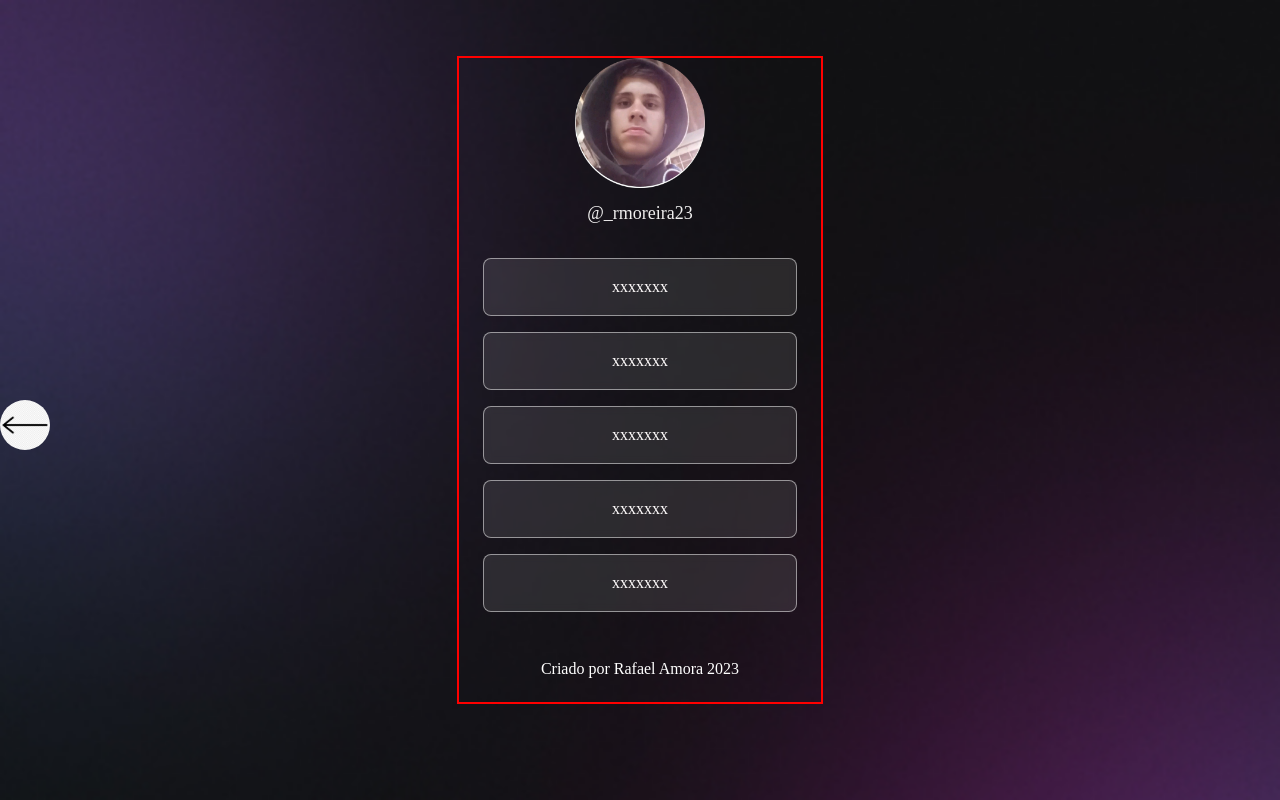
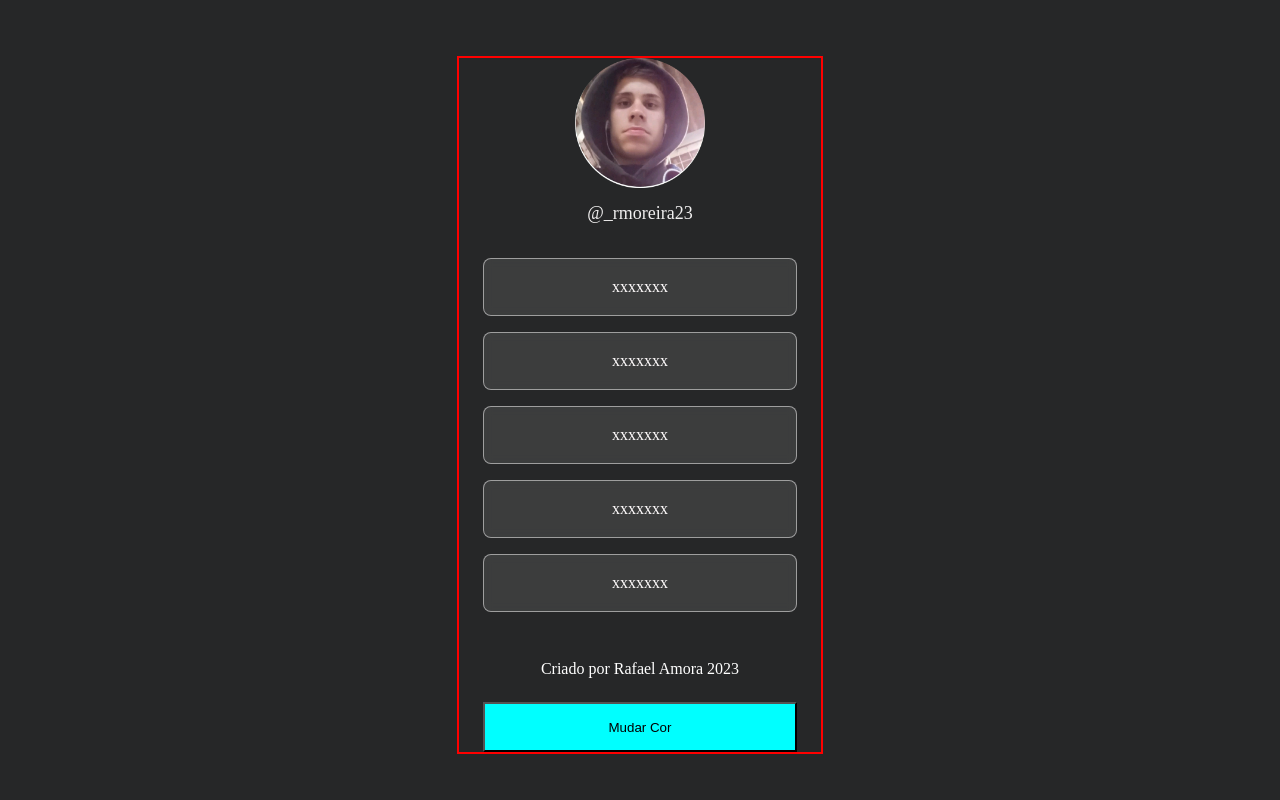
Before and after one commit to rafaelAmora/Meu_projeto, a plain HTML site: page index2.html in a window 1280 px wide. Drawn offline with Linux system fonts and the light colour scheme.

Commit message:
ajuste de Js

```diff
--- a/index2.html
+++ b/index2.html
@@ -1,42 +1,67 @@
 <!DOCTYPE html>
-<html lang="en">
+<html lang="pt-br">
+
 <head>
   <meta charset="UTF-8" />
   <meta http-equiv="X-UA-Compatible" content="IE=edge" />
   <meta name="viewport" content="width=device-width, initial-scale=1.0" />
   <link rel="icon" href="./imagens/html.png" />
+
   <!--Adiciona o icone na barra do site-->
   <link rel="stylesheet" href="style2.css" />
   <!--Adiciona o css no site-->
   <title>Meu portfólio</title>
 </head>
-  <body>
 
-    <div id="caixa_principal">
-      <div id="imagem">
+<body id="body" class="">
+  <div class="container">
+
+
+    <div id="caixa_principal" class="caixa_principal">
+      <div id="imagem" class="imagem">
         <img src="./imagens/minha.png" alt="" />
-        <a href="#" id="insta"><p>@_rmoreira23</p></a>
+        <a href="#" id="insta" class="insta">
+          <p>@_rmoreira23</p>
+        </a>
       </div>
 
-      <ul id="list">
+
+
+      <ul id="list" class="list">
         <a href="https://www.microsoft.com/" class="insta" target="_blank">
-          <li>xxxxxxx</li></a
-        >
-        <a href="#" class="insta"> <li>xxxxxxx</li></a>
-        <a href="#" class="insta"> <li>xxxxxxx</li></a>
-        <a href="#" class="insta"> <li>xxxxxxx</li></a>
-        <a href="#" class="insta"> <li>xxxxxxx</li></a>
+          <li>xxxxxxx</li>
+        </a>
+        <a href="#" class="insta">
+          <li>xxxxxxx</li>
+        </a>
+        <a href="#" class="insta">
+          <li>xxxxxxx</li>
+        </a>
+        <a href="#" class="insta">
+          <li>xxxxxxx</li>
+        </a>
+        <a href="#" class="insta">
+          <li>xxxxxxx</li>
+        </a>
       </ul>
       <footer>Criado por Rafael Amora 2023</footer>
-      <nav>
+      <!-- <nav>
       <div id="seta">
-        <a href="./index.html"><img src="./imagens/seta2.png" alt="" ></a>
+        <a href="./index.html"><img src="./imagens/seta2.png" alt=""></a>
 
       </div>
 
-      </nav>
+    </nav> -->
+
+      <div>
+
+        <button id="btn-color" class="button-color">Mudar Cor</button>
+      </div>
 
     </div>
+  </div>
+</body>
 
-  </body>
+<script src="./script.js"></script>
+
 </html>
--- /dev/null
+++ b/script.js
@@ -0,0 +1,12 @@
+// alert('alerta de texto');
+
+const body = document.getElementById("body");
+const btt = document.querySelector(".button-color");
+const caixa = document.querySelector(".caixa_principal");
+
+btt.addEventListener('click', () => {
+  body.classList.toggle('light');
+  caixa.classList.toggle('light');
+});
+
+console.log(btt);
--- a/style2.css
+++ b/style2.css
@@ -5,14 +5,14 @@
 }
 
 body {
-  background-image: url(./imagens/bg-mobile.jpg); /*coloca a imagem de fundo*/
-  background-repeat: no-repeat; /*Não repeti a imagem varias vezes*/
-  background-position: top center; /*deixa centralizada no meio*/
-
-  background-size: cover; /*preenche todo espaço visivel/tela toda*/
+  background-color: rgb(38, 39, 40);
 }
 
-#caixa_principal {
+body.light {
+  background-color: aliceblue;
+}
+
+.caixa_principal {
   border: 2px solid red;
   width: 366px; /* Largura*/
   margin: 56px auto 0px;
@@ -22,14 +22,17 @@ body {
   padding: 0px 24px;
   max-width: 400px;
 }
+.caixa_principal.light {
+  background-color: rgb(111, 0, 255);
+}
 
-#imagem img {
+.imagem img {
   width: 130px; /*Largura da imagem*/
   display: block; /*Ativar para centralizar a imagem, pega o elemento e da toda a largura de dela*/
   margin: auto;
   padding: 20px auto auto auto;
 }
-#list {
+.list {
   color: rgb(41, 41, 40);
   text-align: center;
   font-weight: 500; /*É o negrito*/
@@ -57,13 +60,13 @@ ul {
   padding: 24px 0px;
 }
 
-#insta p {
+.insta p {
   text-align: center;
   margin-top: 15px;
   color: rgb(240, 239, 239);
   font-size: 18px;
 }
-#insta {
+.insta {
   text-decoration: none;
 }
 
@@ -88,8 +91,12 @@ footer {
   width: 50px;
   border-radius: 50px;
 }
-#seta img:hover{
+#seta img:hover {
   border: 5px solid rgb(100, 101, 151);
+}
 
-
+.button-color {
+  background-color: aqua;
+  width: 100%;
+  height: 50px;
 }
```
Also changed, not shown: index.html (+1 -1 lines). Lines whose indentation alone changed are shown as unchanged.
